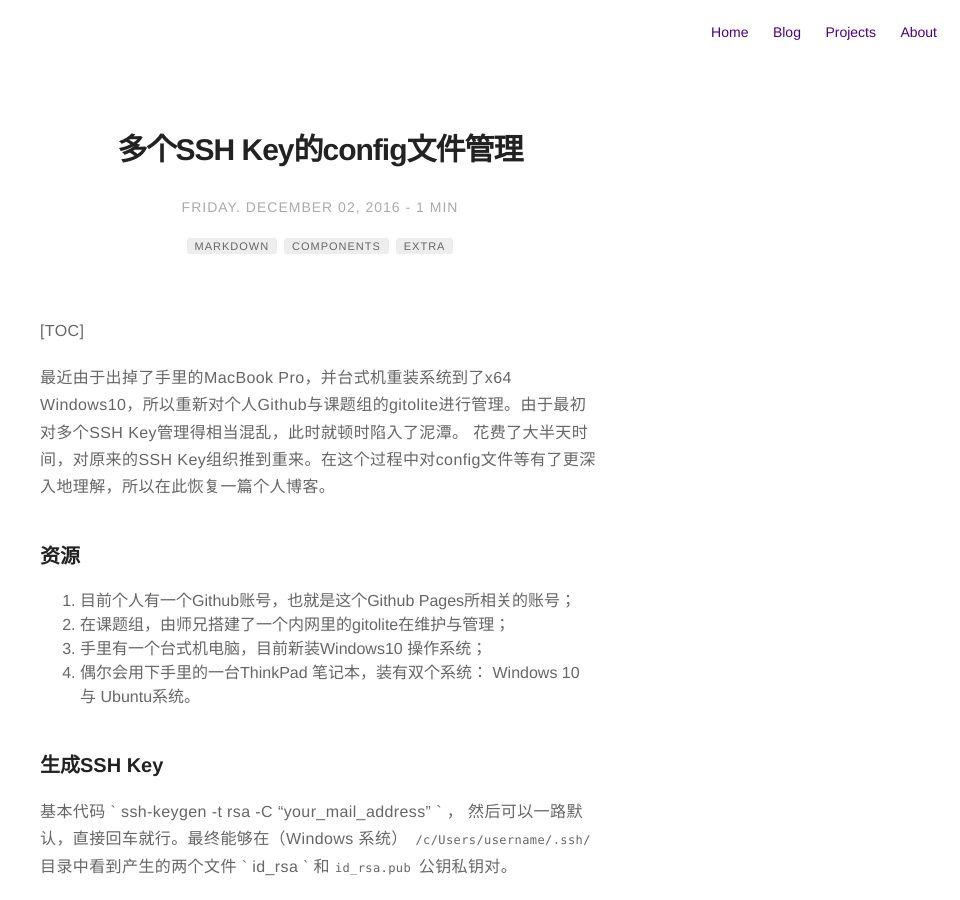
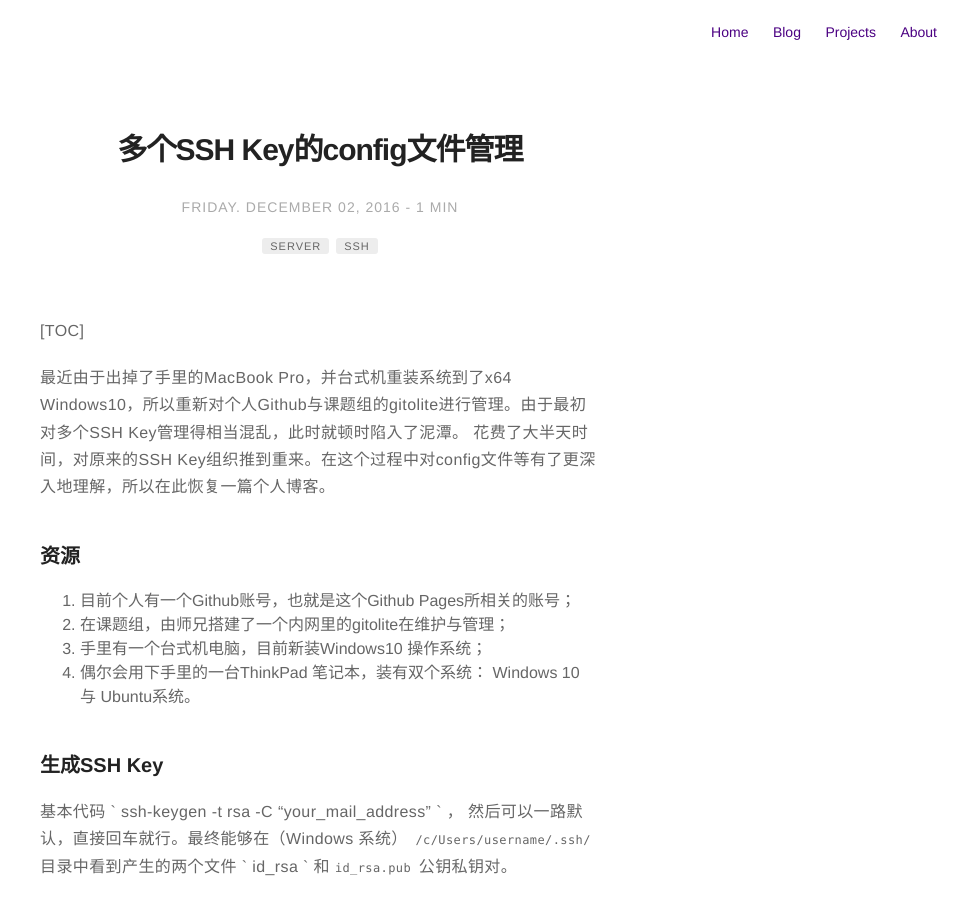
Before and after one commit to cnzero/cnzero.github.io, a Jekyll site: the page built from _posts/2016-12-03-多个SSH Key的config文件管理.md, in a window 1280 px wide and 900 px high. Shown: the whole window, without its empty margins (320-1280 px from the left). Built offline with Jekyll 4.4.1, drawn with Linux system fonts in a browser that asks for light colours.

Commit message:
change tags for this blog

```diff
--- a/_posts/2016-12-03-多个SSH Key的config文件管理.md
+++ b/_posts/2016-12-03-多个SSH Key的config文件管理.md
@@ -5,9 +5,8 @@ date: 2016-12-02 22:48
 image: /assets/images/markdown.jpg
 headerImage: false
 tag:
-- markdown
-- components
-- extra
+- server
+- SSH
 blog: true
 author: cnzero
 description: Summary of SSH keys management.
```
